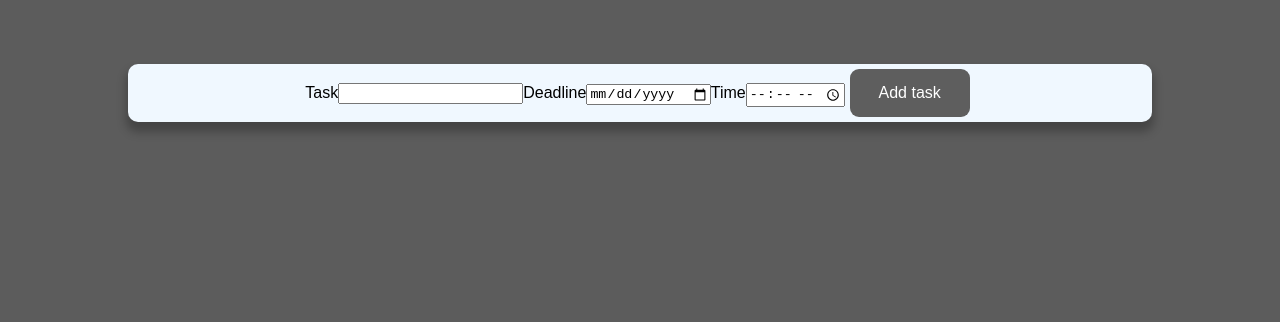
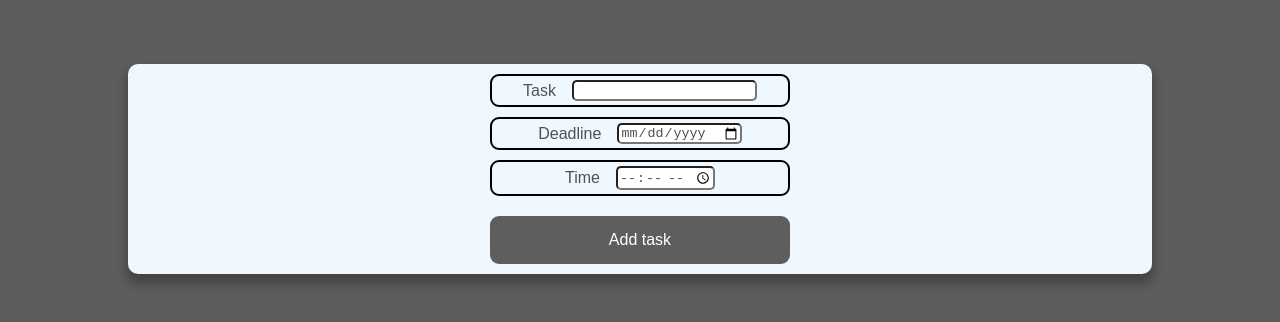
Before and after one commit to BenjaminCerninak/To-Do-List-, a React (Create React App) app: page / in a window 1280 px wide. Shown: the top 322 px of the page. Built offline with nearby package versions, Linux system fonts and the light colour scheme.

Commit message:
adde style in TaskForm css

```diff
--- a/src/components/TaskForm/TaskForm.js
+++ b/src/components/TaskForm/TaskForm.js
@@ -6,13 +6,21 @@ const TaskForm = (props) => {
   return (
     <Card>
       <form>
+        <div className={classes.task}>
           <label>Task</label>
           <input type="text" />
+        </div>
+        <div className={classes.task}>
           <label>Deadline</label>
           <input type="date" />
+        </div>
+        <div className={classes.task}>
           <label>Time</label>
           <input type="time" step="300" />
-        <Button>Add task</Button>
+        </div>
+        <div>
+          <Button className={classes.actions}>Add task</Button>
+        </div>
       </form>
     </Card>
   );
--- a/src/components/TaskForm/TaskForm.module.css
+++ b/src/components/TaskForm/TaskForm.module.css
@@ -0,0 +1,31 @@
+.task {
+  color: rgb(80, 80, 80);
+  display: flex;
+  width: auto;
+  align-items: center;
+  justify-content: center;
+  gap: 1rem;
+  border: 2px solid black;
+  border-radius: 9px;
+  min-width: 300px;
+  padding: 4px;
+  margin: 10px;
+}
+.task input {
+  border-radius: 5px;
+  color: rgb(80, 80, 80);
+}
+.task input:focus {
+  outline-color: rgb(204, 204, 204);
+  border: 2px solid rgb(201, 201, 201);
+}
+
+.actions {
+  width: 300px;
+}
+
+.actions:focus,
+.actions:hover {
+  color: rgb(20, 20, 20);
+  background-color: rgb(163, 163, 163);
+}
--- a/src/components/UI/Button.module.css
+++ b/src/components/UI/Button.module.css
@@ -7,5 +7,5 @@
   min-height: 30px;
   min-width: 120px;
   font-size: 1rem;
-  margin: 5px;
+  margin: 10px;
 }
--- a/src/components/UI/Card.module.css
+++ b/src/components/UI/Card.module.css
@@ -1,9 +1,10 @@
 .card {
   display: flex;
   align-items: center;
-  justify-content: center;
+
   background-color: aliceblue;
   border-radius: 10px;
   margin: 5% 10%;
   box-shadow: 0 8px 10px 2px rgba(0, 0, 0, 0.26);
+  justify-content: center;
 }
```
Lines whose indentation alone changed are shown as unchanged.
